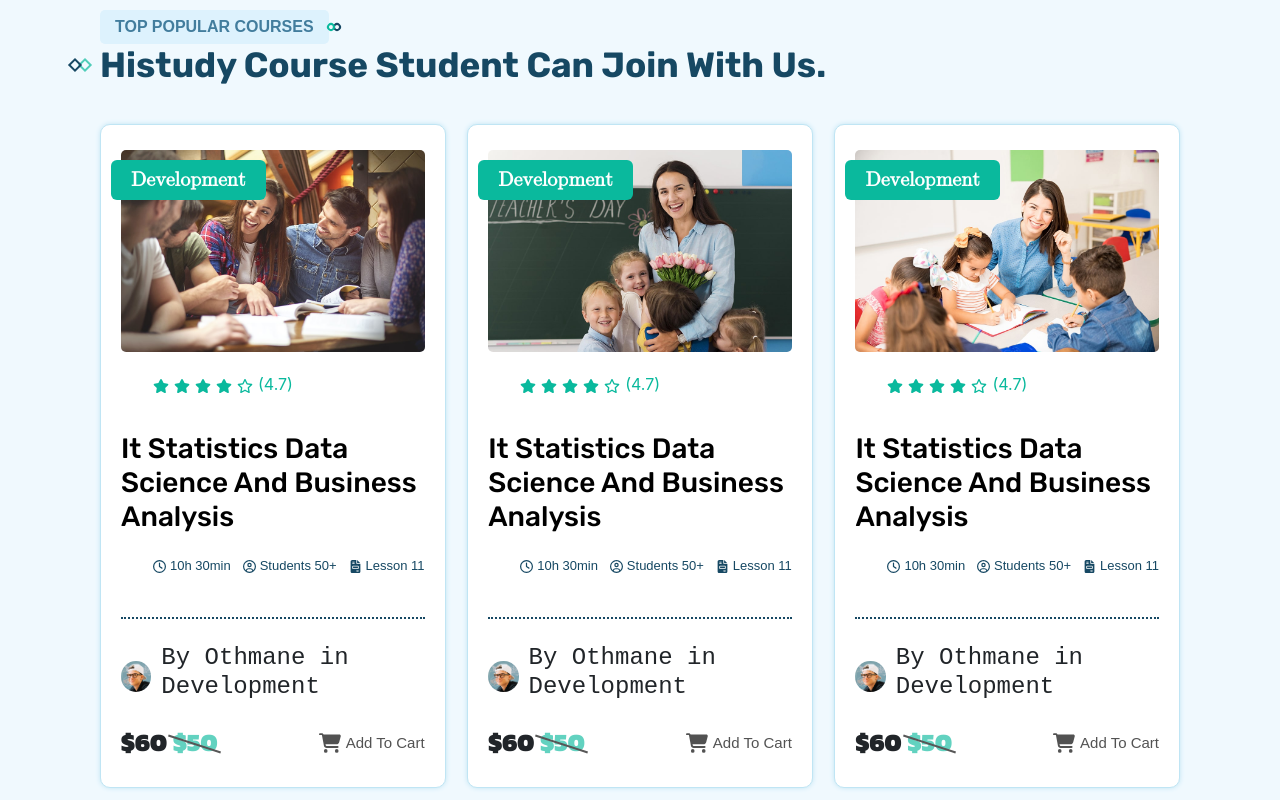
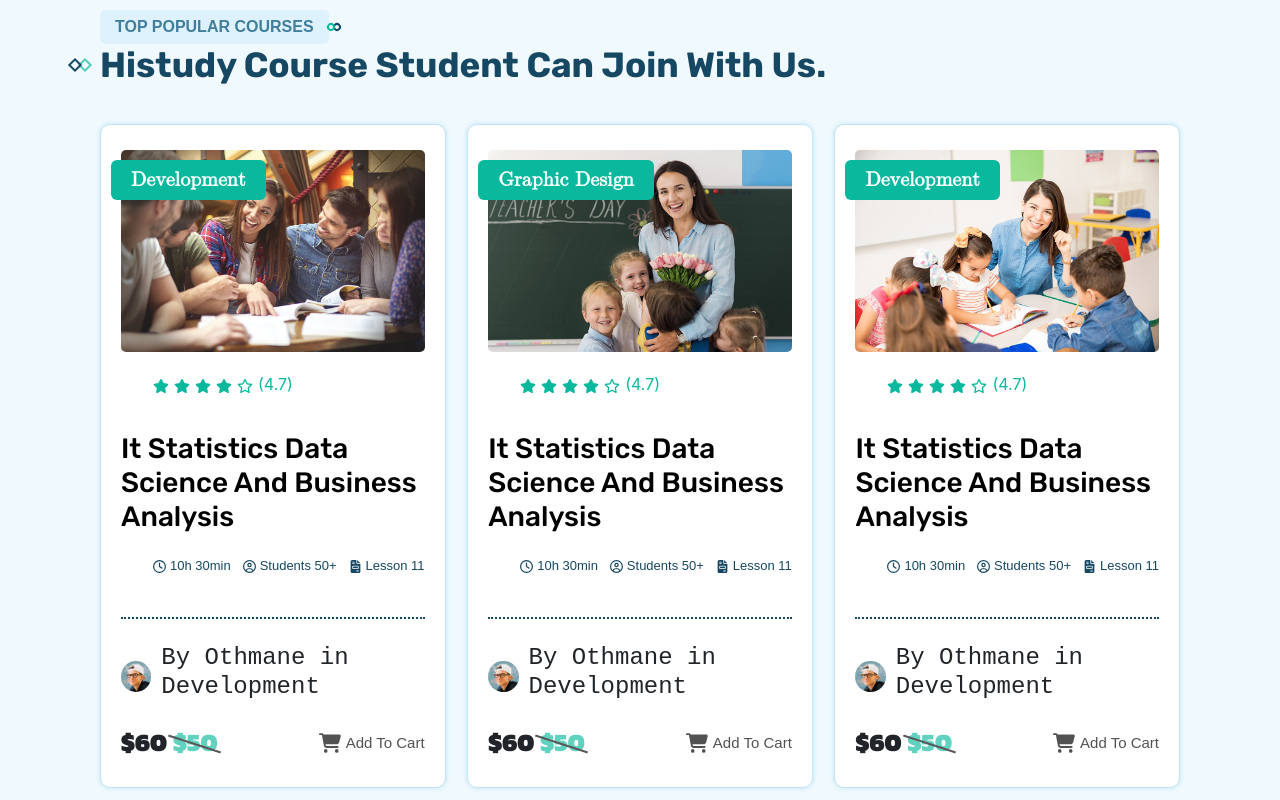
Before and after one commit to laghoth/educate-school, a React (Create React App) app: page /cours in a window 1280 px wide. Shown: the part 520-1320 px from the top of the page. Built offline with nearby package versions, Linux system fonts and the light colour scheme; the HTML template or start-up script is replaced by a standard one; a web font is replaced by a local one.

Commit message:
update cours

```diff
--- a/src/scss/views/home.scss
+++ b/src/scss/views/home.scss
@@ -933,13 +933,11 @@
         border: none;
         height: calc(100% - 10px);
         padding: 5px 50px 5px 5px;
+        outline-style: none;
         &::placeholder {
           font-weight: 900;
           color: var(--main-color-blue-2);
           transition: all 0.3s ease;
-        }
-        &:focus {
-          border: 2px solid red !important;
         }
       }
       button {
--- a/src/views/Cours.jsx
+++ b/src/views/Cours.jsx
@@ -31,6 +31,211 @@ function Cours() {
           </div>
 
           <div className="courses-list">
+            <div className="course-content">
+              <div className="course-category">
+                <span>Development</span>
+              </div>
+              <div className="image-course">
+                <Link to={"#"}>
+                  <img src="/images/class_dev.jpg" />
+                </Link>
+              </div>
+              <div className="starts">
+                <ul>
+                  <li>
+                    <FaStar />
+                  </li>
+                  <li>
+                    <FaStar />
+                  </li>
+                  <li>
+                    <FaStar />
+                  </li>
+                  <li>
+                    <FaStar />
+                  </li>
+                  <li>
+                    <FaRegStar />
+                  </li>
+                  <li>(4.7)</li>
+                </ul>
+              </div>
+              <div className="textes">
+                <h3>
+                  <Link to={"#"}>
+                    It Statistics Data Science And Business Analysis
+                  </Link>
+                </h3>
+                <ul>
+                  <li>
+                    <FaRegClock />
+                    10h 30min
+                  </li>
+                  <li>
+                    <FaRegCircleUser />
+                    Students 50+
+                  </li>
+                  <li>
+                    <FaFileInvoice />
+                    Lesson 11
+                  </li>
+                </ul>
+                <div className="main-border-dotted"></div>
+                <div className="course-teacher">
+                  <img src="/Images/students/student2.jpg" />
+                  <h4>
+                    By <span>Othmane</span> in <span>Development</span>
+                  </h4>
+                </div>
+                <div className="course-price">
+                  <div className="price">
+                    $60<span>$50</span>
+                  </div>
+                  <button className="add-to-cart">
+                    <FaCartShopping />
+                    Add To Cart
+                  </button>
+                </div>
+              </div>
+            </div>
+
+            <div className="course-content">
+              <div className="course-category">
+                <span>Graphic Design</span>
+              </div>
+              <div className="image-course">
+                <Link to={"#"}>
+                  <img src="/images/class_eco.jpg" />
+                </Link>
+              </div>
+              <div className="starts">
+                <ul>
+                  <li>
+                    <FaStar />
+                  </li>
+                  <li>
+                    <FaStar />
+                  </li>
+                  <li>
+                    <FaStar />
+                  </li>
+                  <li>
+                    <FaStar />
+                  </li>
+                  <li>
+                    <FaRegStar />
+                  </li>
+                  <li>(4.7)</li>
+                </ul>
+              </div>
+              <div className="textes">
+                <h3>
+                  <Link to={"#"}>
+                    It Statistics Data Science And Business Analysis
+                  </Link>{" "}
+                </h3>
+                <ul>
+                  <li>
+                    <FaRegClock />
+                    10h 30min
+                  </li>
+                  <li>
+                    <FaRegCircleUser />
+                    Students 50+
+                  </li>
+                  <li>
+                    <FaFileInvoice />
+                    Lesson 11
+                  </li>
+                </ul>
+                <div className="main-border-dotted"></div>
+                <div className="course-teacher">
+                  <img src="/Images/students/student2.jpg" />
+                  <h4>
+                    By <span>Othmane</span> in <span>Development</span>
+                  </h4>
+                </div>
+                <div className="course-price">
+                  <div className="price">
+                    $60<span>$50</span>
+                  </div>
+                  <button className="add-to-cart">
+                    <FaCartShopping />
+                    Add To Cart
+                  </button>
+                </div>
+              </div>
+            </div>
+
+            <div className="course-content">
+              <div className="course-category">
+                <span>Development</span>
+              </div>
+              <div className="image-course">
+                <Link to={"#"}>
+                  <img src="/images/class_children.jpg" />
+                </Link>
+              </div>
+              <div className="starts">
+                <ul>
+                  <li>
+                    <FaStar />
+                  </li>
+                  <li>
+                    <FaStar />
+                  </li>
+                  <li>
+                    <FaStar />
+                  </li>
+                  <li>
+                    <FaStar />
+                  </li>
+                  <li>
+                    <FaRegStar />
+                  </li>
+                  <li>(4.7)</li>
+                </ul>
+              </div>
+
+              <div className="textes">
+                <h3>
+                  <Link to={"#"}>
+                    It Statistics Data Science And Business Analysis
+                  </Link>
+                </h3>
+                <ul>
+                  <li>
+                    <FaRegClock />
+                    10h 30min
+                  </li>
+                  <li>
+                    <FaRegCircleUser />
+                    Students 50+
+                  </li>
+                  <li>
+                    <FaFileInvoice />
+                    Lesson 11
+                  </li>
+                </ul>
+                <div className="main-border-dotted"></div>
+                <div className="course-teacher">
+                  <img src="/Images/students/student2.jpg" />
+                  <h4>
+                    By <span>Othmane</span> in <span>Development</span>
+                  </h4>
+                </div>
+                <div className="course-price">
+                  <div className="price">
+                    $60<span>$50</span>
+                  </div>
+                  <button className="add-to-cart">
+                    <FaCartShopping />
+                    Add To Cart
+                  </button>
+                </div>
+              </div>
+            </div>
+
             <div className="course-content">
               <div className="course-category">
                 <span>Development</span>
```
